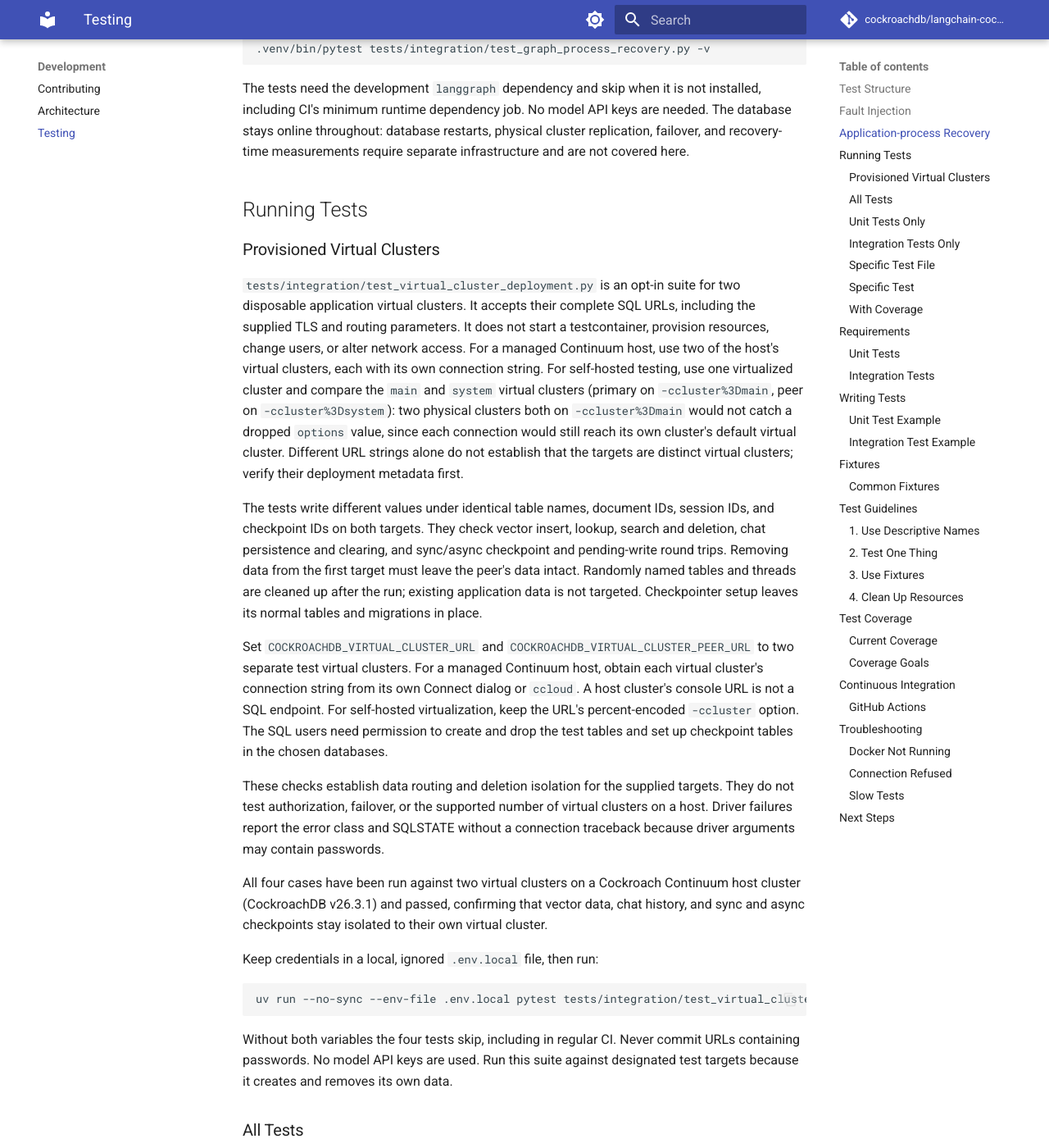
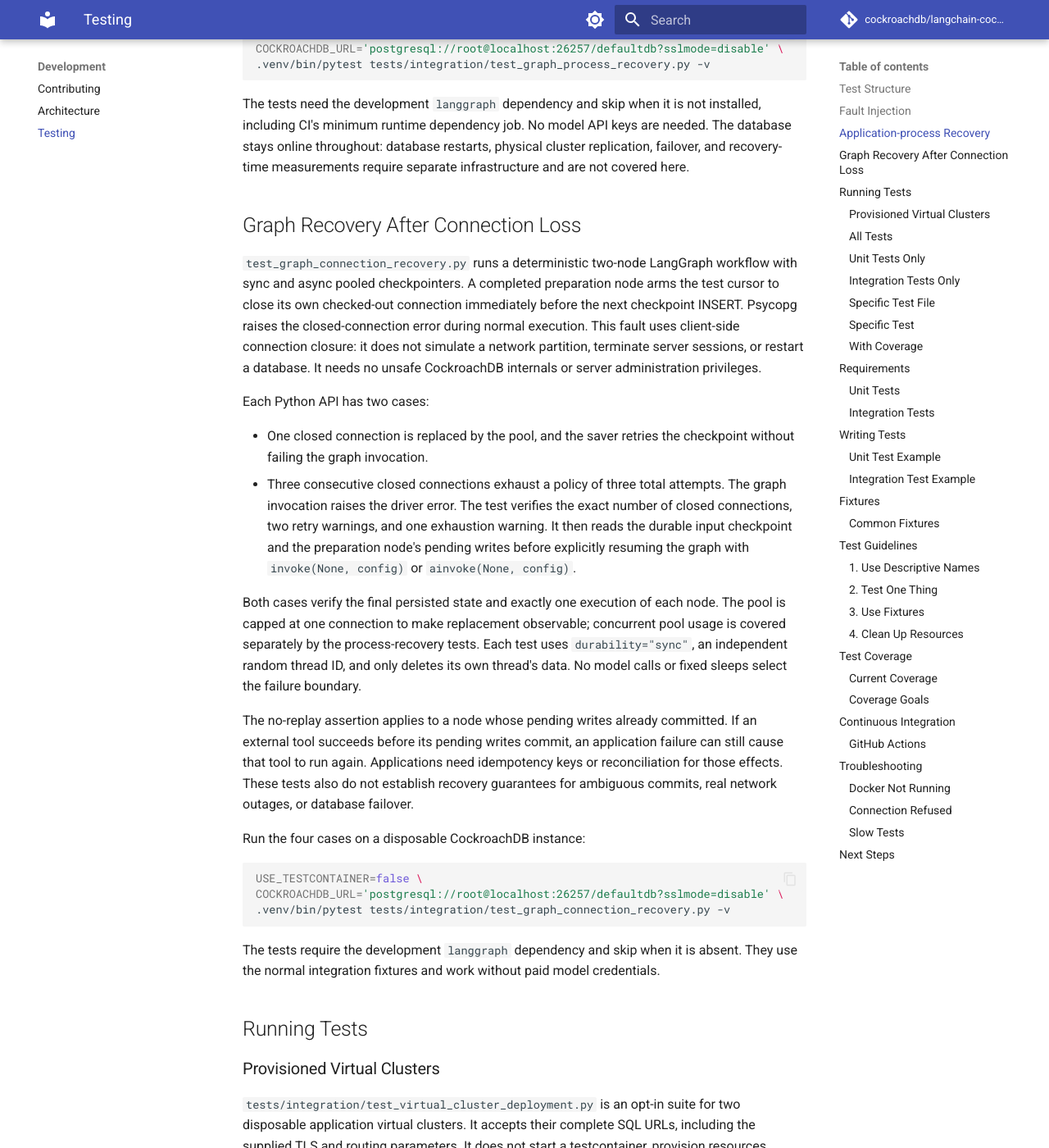
Before and after one commit to cockroachdb/langchain-cockroachdb, an MkDocs documentation site: the page built from docs/development/testing.md, in a window 1280 px wide and 1400 px high, scrolled down 2217 px. Shown: the whole window at 82% size. Built offline with MkDocs 1.6.1 and Material for MkDocs 9.7.7, drawn with Linux system fonts in a browser that asks for light colours; comment, search, counter and statistics services are not loaded; some of the changed text lies outside the part shown.

Commit message:
test: graph recovery after pooled connection loss (#23)
* test: cover graph recovery after pooled connection loss

Exercise sync and async LangGraph workflows through connection replacement and bounded checkpoint retry exhaustion. Resume explicitly from persisted pending writes and assert the completed node does not repeat.

Co-authored-by: roachdev-claude <roachdev-claude-bot@cockroachlabs.com>

* docs: explain graph connection recovery coverage

Describe deterministic client-side closure, bounded saver retry exhaustion, explicit graph resume, and the limits of the pending-write replay assertion. Record the coverage in both changelogs.

Co-authored-by: roachdev-claude <roachdev-claude-bot@cockroachlabs.com>

* test: address review - drop the socket to force a truly broken connection and assert no lost or duplicated checkpoint writes

Co-authored-by: roachdev-claude <roachdev-claude-bot@cockroachlabs.com>

---------

Co-authored-by: saikirankshatriyacrdb <175035331+saikirankshatriyacrdb@users.noreply.github.com>
Co-authored-by: roachdev-claude <roachdev-claude-bot@cockroachlabs.com>

````diff
--- a/docs/development/testing.md
+++ b/docs/development/testing.md
@@ -24,6 +24,7 @@ tests/
 │   ├── test_checkpointer_faults.py # Checkpointer resilience
 │   ├── test_checkpointer_conformance.py # LangGraph standard tests
 │   ├── test_graph_process_recovery.py # Full graph recovery after process loss
+│   ├── test_graph_connection_recovery.py # Connection replacement and explicit resume
 │   ├── graph_recovery_worker.py      # Spawned sync and async applications
 │   └── faults.py                   # Fault injection mechanisms
 └── e2e/
@@ -98,6 +99,53 @@ installed, including CI's minimum runtime dependency job. No model API keys
 are needed. The database stays online throughout: database restarts, physical
 cluster replication, failover, and recovery-time measurements require
 separate infrastructure and are not covered here.
+
+## Graph Recovery After Connection Loss
+
+`test_graph_connection_recovery.py` runs a deterministic two-node LangGraph
+workflow with sync and async pooled checkpointers. A completed preparation node
+arms the test cursor to close its own checked-out connection immediately before
+the next checkpoint INSERT. Psycopg raises the closed-connection error during
+normal execution. This fault uses client-side connection closure: it does not
+simulate a network partition, terminate server sessions, or restart a database.
+It needs no unsafe CockroachDB internals or server administration privileges.
+
+Each Python API has two cases:
+
+- One closed connection is replaced by the pool, and the saver retries the
+  checkpoint without failing the graph invocation.
+- Three consecutive closed connections exhaust a policy of three total attempts.
+  The graph invocation raises the driver error. The test verifies the exact
+  number of closed connections, two retry warnings, and one exhaustion warning.
+  It then reads the durable input checkpoint and the preparation node's pending
+  writes before explicitly resuming the graph with `invoke(None, config)` or
+  `ainvoke(None, config)`.
+
+Both cases verify the final persisted state and exactly one execution of each
+node. The pool is capped at one connection to make replacement observable;
+concurrent pool usage is covered separately by the process-recovery tests.
+Each test uses `durability="sync"`, an independent random thread ID, and only
+deletes its own thread's data. No model calls or fixed sleeps select the failure
+boundary.
+
+The no-replay assertion applies to a node whose pending writes already committed.
+If an external tool succeeds before its pending writes commit, an application
+failure can still cause that tool to run again. Applications need idempotency
+keys or reconciliation for those effects. These tests also do not establish
+recovery guarantees for ambiguous commits, real network outages, or database
+failover.
+
+Run the four cases on a disposable CockroachDB instance:
+
+```bash
+USE_TESTCONTAINER=false \
+COCKROACHDB_URL='postgresql://root@localhost:26257/defaultdb?sslmode=disable' \
+.venv/bin/pytest tests/integration/test_graph_connection_recovery.py -v
+```
+
+The tests require the development `langgraph` dependency and skip when it is
+absent. They use the normal integration fixtures and work without paid model
+credentials.
 
 ## Running Tests
 
````
Also changed, not shown: CHANGELOG.md (+1 -0 lines), docs/about/changelog.md (+1 -0 lines), 1 other file.
